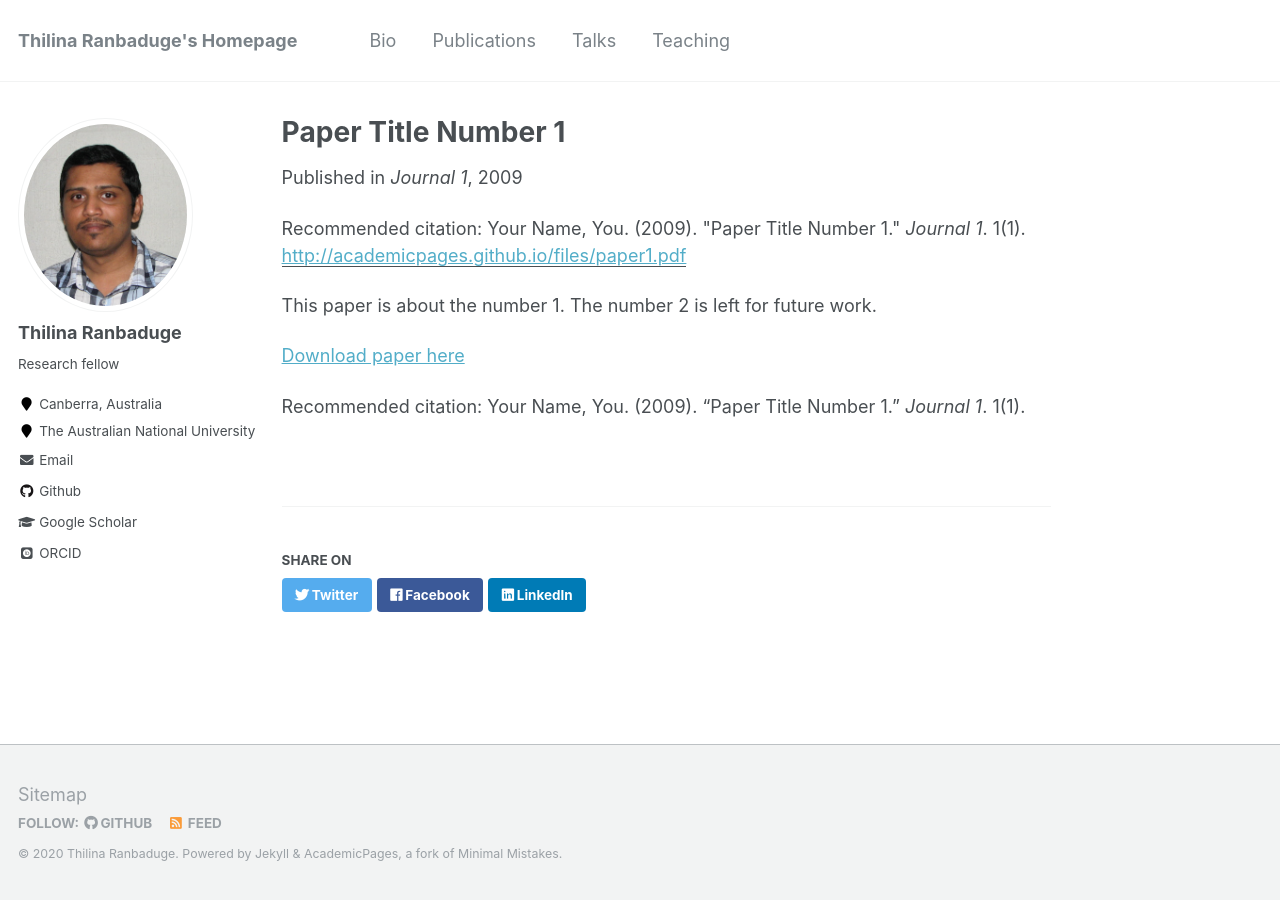
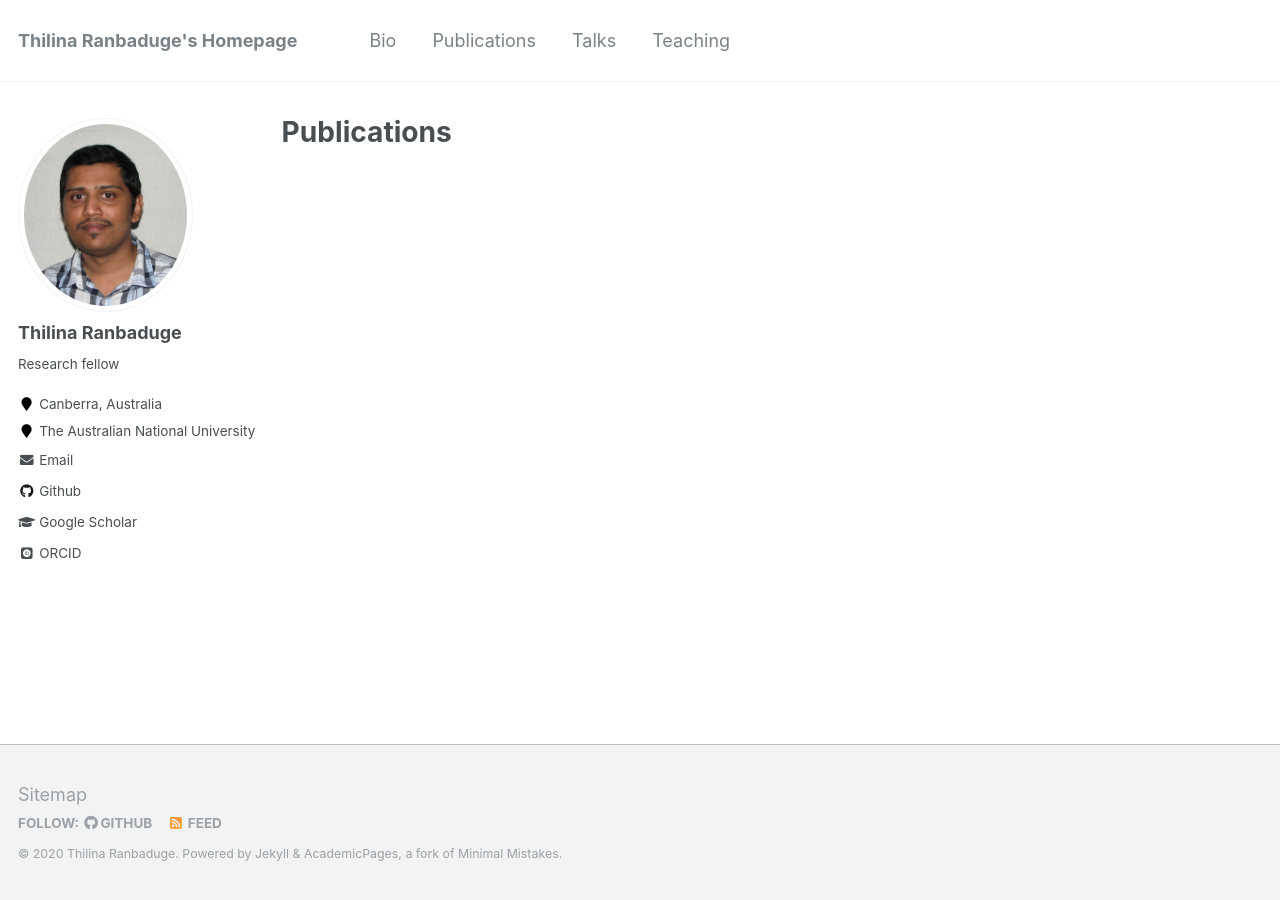
Before and after one commit to thilina-ranbaduge/thilina-ranbaduge.github.io, a Jekyll site: the page built from _publications/2009-10-01-paper-title-number-1.md, in a window 1280 px wide. Built offline with Jekyll 4.4.1, drawn with Linux system fonts in a browser that asks for light colours; some web fonts are replaced.

Commit message:
Update 2009-10-01-paper-title-number-1.md

```diff
--- a/_publications/2009-10-01-paper-title-number-1.md
+++ b/_publications/2009-10-01-paper-title-number-1.md
@@ -1,15 +1,6 @@
 ---
-title: "Paper Title Number 1"
-collection: publications
-permalink: /publication/2009-10-01-paper-title-number-1
-excerpt: 'This paper is about the number 1. The number 2 is left for future work.'
-date: 2009-10-01
-venue: 'Journal 1'
-paperurl: 'http://academicpages.github.io/files/paper1.pdf'
-citation: 'Your Name, You. (2009). &quot;Paper Title Number 1.&quot; <i>Journal 1</i>. 1(1).'
+layout: archive
+title: "Publications"
+permalink: /publications/
+author_profile: true
 ---
-This paper is about the number 1. The number 2 is left for future work.
-
-[Download paper here](http://academicpages.github.io/files/paper1.pdf)
-
-Recommended citation: Your Name, You. (2009). "Paper Title Number 1." <i>Journal 1</i>. 1(1).
```
